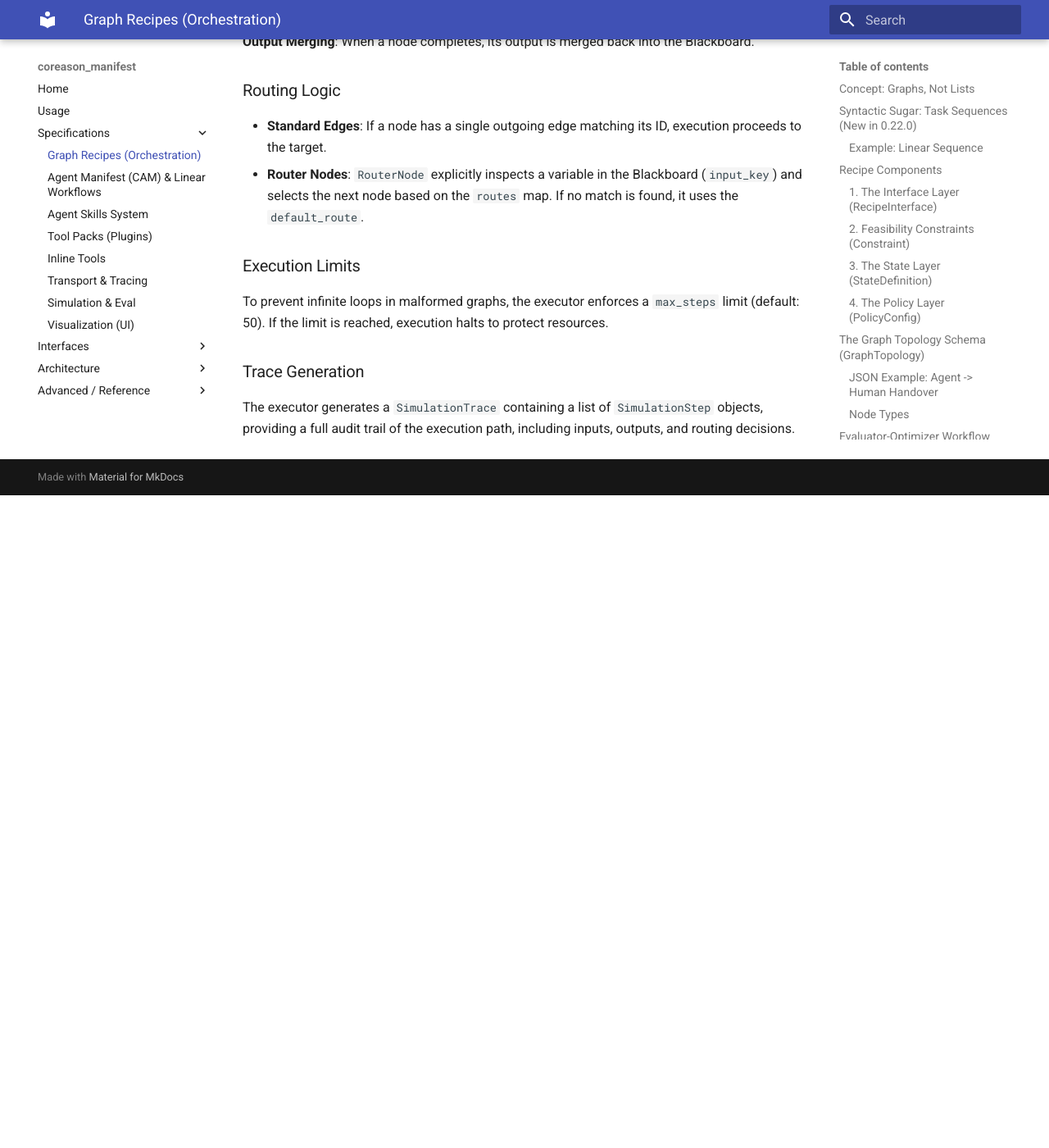
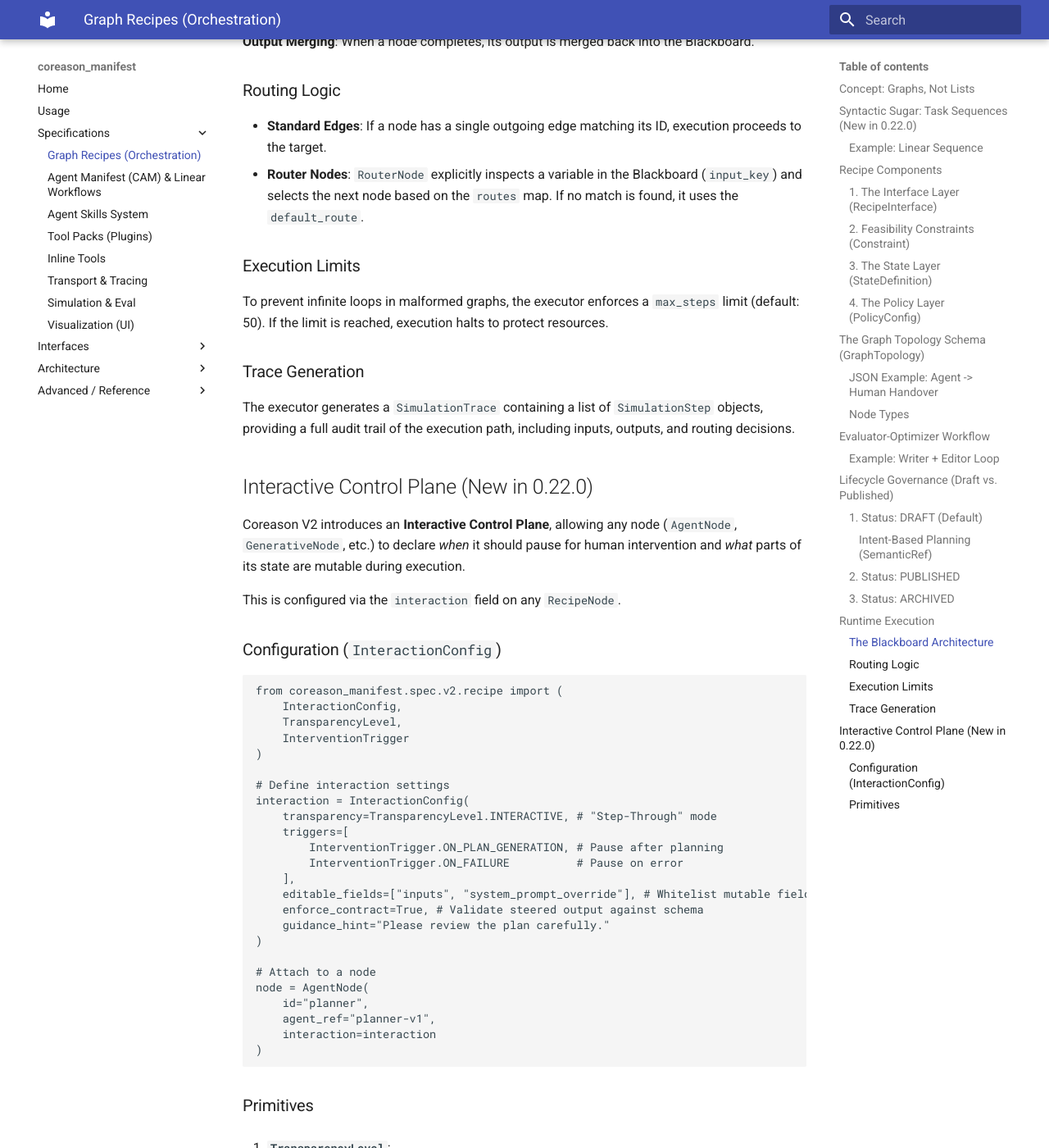
Before and after one commit to CoReason-AI/coreason-manifest, an MkDocs documentation site: the page built from docs/graph_recipes.md, in a window 1280 px wide and 1400 px high, scrolled down 7972 px. Shown: the whole window at 82% size. Built offline with MkDocs 1.6.1 and Material for MkDocs 9.7.7, drawn with Linux system fonts in a browser that asks for light colours; before the commit the page ends 8576 px from its top, so only the background shows below that; some of the changed text lies outside the part shown.

Commit message:
feat: Interactive Control Plane and Provenance (#407)
* feat: Add Interactive Control Plane and Provenance support

- Added `InteractionConfig`, `TransparencyLevel`, and `InterventionTrigger` to `recipe.py`.
- Updated `RecipeNode` to include `interaction` field.
- Created `provenance.py` with `ProvenanceData` and `ProvenanceType`.
- Updated `ManifestMetadata` in `definitions.py` to include `provenance` field.
- Added tests in `tests/test_v2_interaction_and_fork.py`.

````diff
--- a/docs/graph_recipes.md
+++ b/docs/graph_recipes.md
@@ -337,3 +337,58 @@
 ### Trace Generation
 
 The executor generates a `SimulationTrace` containing a list of `SimulationStep` objects, providing a full audit trail of the execution path, including inputs, outputs, and routing decisions.
+
+## Interactive Control Plane (New in 0.22.0)
+
+Coreason V2 introduces an **Interactive Control Plane**, allowing any node (`AgentNode`, `GenerativeNode`, etc.) to declare *when* it should pause for human intervention and *what* parts of its state are mutable during execution.
+
+This is configured via the `interaction` field on any `RecipeNode`.
+
+### Configuration (`InteractionConfig`)
+
+```python
+from coreason_manifest.spec.v2.recipe import (
+    InteractionConfig,
+    TransparencyLevel,
+    InterventionTrigger
+)
+
+# Define interaction settings
+interaction = InteractionConfig(
+    transparency=TransparencyLevel.INTERACTIVE, # "Step-Through" mode
+    triggers=[
+        InterventionTrigger.ON_PLAN_GENERATION, # Pause after planning
+        InterventionTrigger.ON_FAILURE          # Pause on error
+    ],
+    editable_fields=["inputs", "system_prompt_override"], # Whitelist mutable fields
+    enforce_contract=True, # Validate steered output against schema
+    guidance_hint="Please review the plan carefully."
+)
+
+# Attach to a node
+node = AgentNode(
+    id="planner",
+    agent_ref="planner-v1",
+    interaction=interaction
+)
+```
+
+### Primitives
+
+1.  **`TransparencyLevel`**:
+    *   `OPAQUE`: (Default) Black box. Only inputs/outputs are visible.
+    *   `OBSERVABLE`: "Glass Box." Emits internal thought traces/events.
+    *   `INTERACTIVE`: "Step-Through." Implies `OBSERVABLE` + signals runtime to expect pauses.
+
+2.  **`InterventionTrigger`**:
+    *   `ON_START`: Pause before node execution (e.g., to tweak inputs).
+    *   `ON_PLAN_GENERATION`: Pause after a `GenerativeNode` creates a plan (Review & Refine).
+    *   `ON_FAILURE`: Pause on error (Manual Recovery).
+    *   `ON_COMPLETION`: Pause before output release (Quality Check).
+
+3.  **`InteractionConfig` Fields**:
+    *   `transparency`: `TransparencyLevel` (Default: `OPAQUE`).
+    *   `triggers`: `list[InterventionTrigger]` (Default: `[]`).
+    *   `editable_fields`: `list[str]` (Default: `[]`). Whitelist of fields the user can modify during a pause.
+    *   `enforce_contract`: `bool` (Default: `True`). If True, the runtime MUST validate the steered output against the original output_schema.
+    *   `guidance_hint`: `str | None`. Optional instruction for the operator.
````
Also changed, not shown: docs/provenance_metadata.md (+41 -0 lines), 6 other files.
